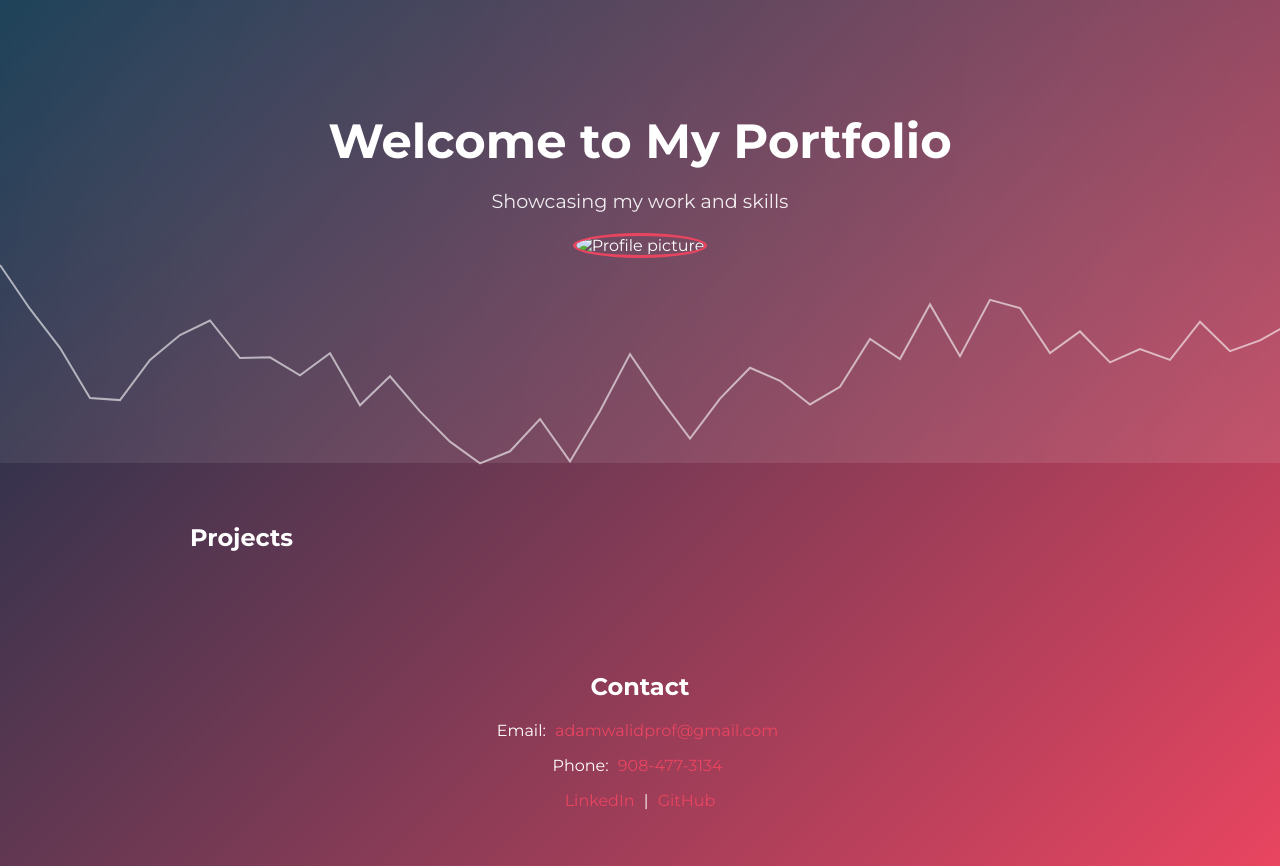
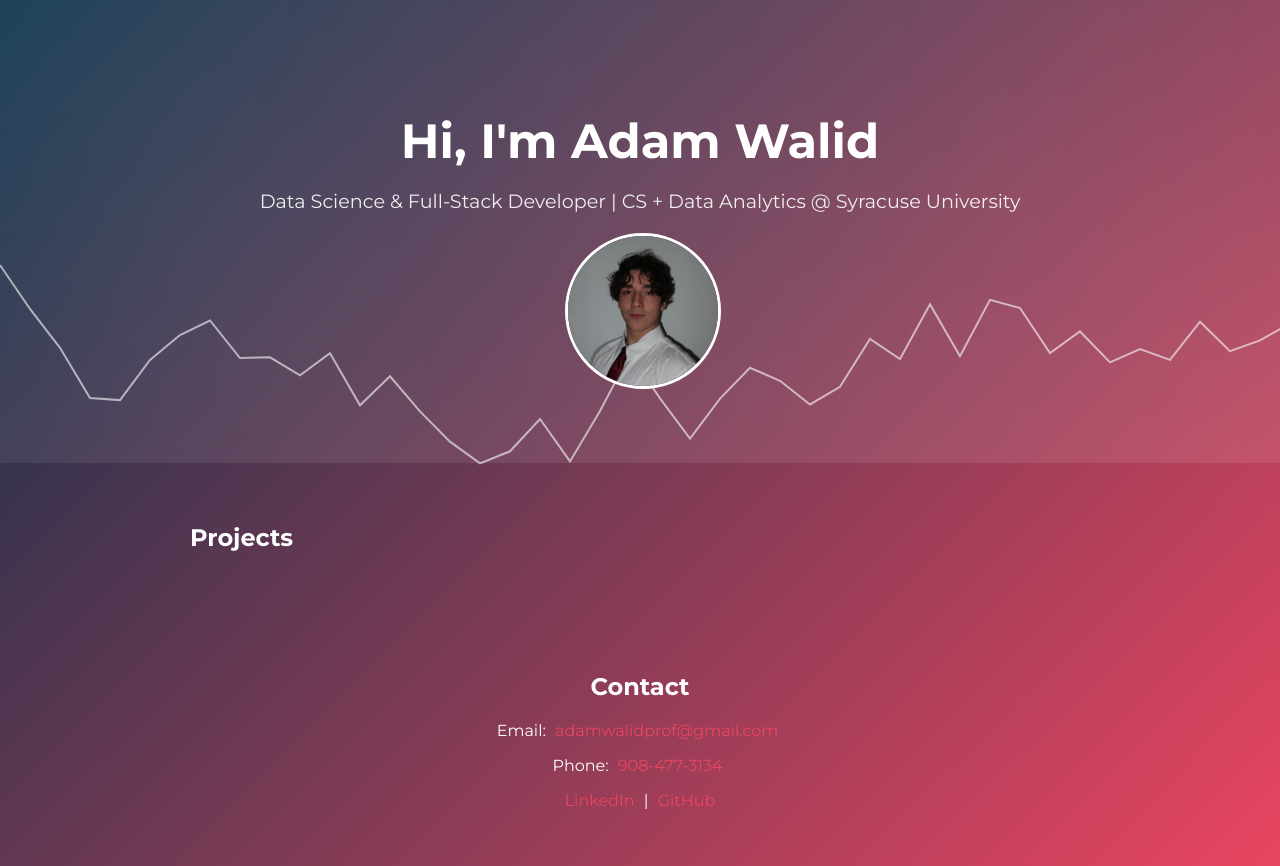
Before and after one commit to adamwalid64/Adam-PortfolioWebsite, a website: page public/index.html in a window 1280 px wide. Drawn offline with Linux system fonts and the light colour scheme; no server answers.

Commit message:
Updated title and profile picture

```diff
--- a/public/index.html
+++ b/public/index.html
@@ -10,10 +10,10 @@
 <body>
   <canvas id="bg-canvas" aria-hidden="true"></canvas>
   <header class="hero">
-    <h1 class="title">Welcome to My Portfolio</h1>
-    <p class="subtitle">Showcasing my work and skills</p>
+    <h1 class="title">Hi, I'm <strong>Adam Walid</strong></h1>
+    <p class="subtitle">Data Science & Full-Stack Developer | CS + Data Analytics @ Syracuse University</p>
     <div class="profile-pic">
-      <img src="profile.jpg" alt="Profile picture" />
+      <img src="images/linkedin.jpg" alt="Profile picture" />
     </div>
   </header>
   <main>
--- a/public/style.css
+++ b/public/style.css
@@ -42,7 +42,7 @@ body {
   height: 100%;
   object-fit: cover;
   border-radius: 50%;
-  border: 3px solid var(--secondary-color);
+  border: 3px solid var(--accent-gray);
 }
 
 .title {
```
Also changed, not shown: public/images/linkedin.jpg (added), 1 other file.
